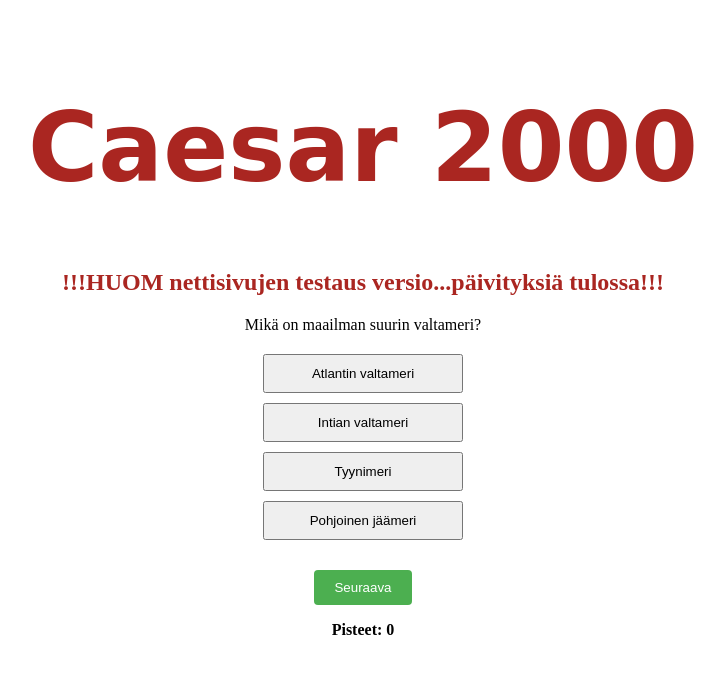
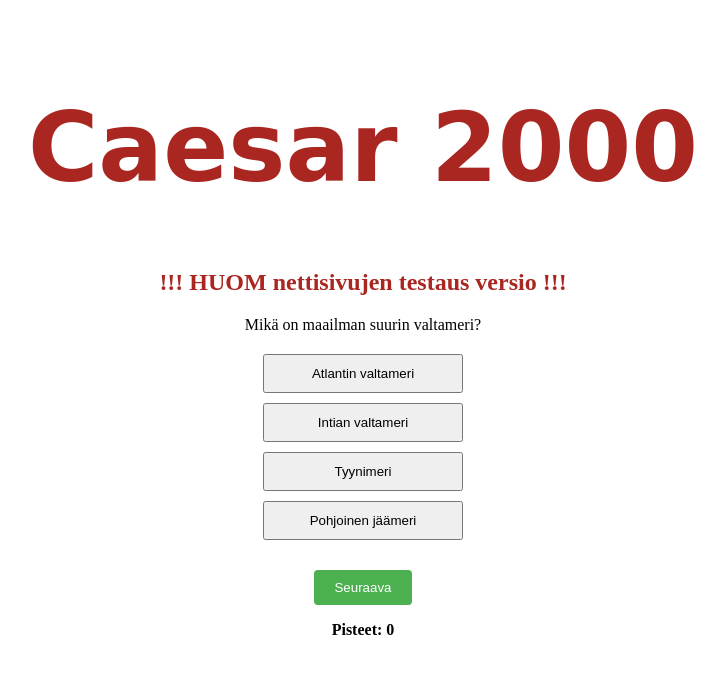
Before and after one commit to KalleNarhu/KalleNarhu.github.io, a plain HTML site: page index.html in a window 1280 px wide. Shown: the whole page, without its empty margins (277-1002 px from the left). Drawn offline with Linux system fonts and the light colour scheme; a web font is replaced by a local one.

Commit message:
Update index.html

```diff
--- a/index.html
+++ b/index.html
@@ -10,7 +10,7 @@
 <body>
   <div class="container">
     <h1>Caesar 2000</h1>
-    <h2>!!!HUOM nettisivujen testaus versio...päivityksiä tulossa!!!</h2>
+    <h2>!!! HUOM nettisivujen testaus versio !!!</h2>
     <p id="question"></p>
     <div id="options">
       <button class="option"></button>
```
